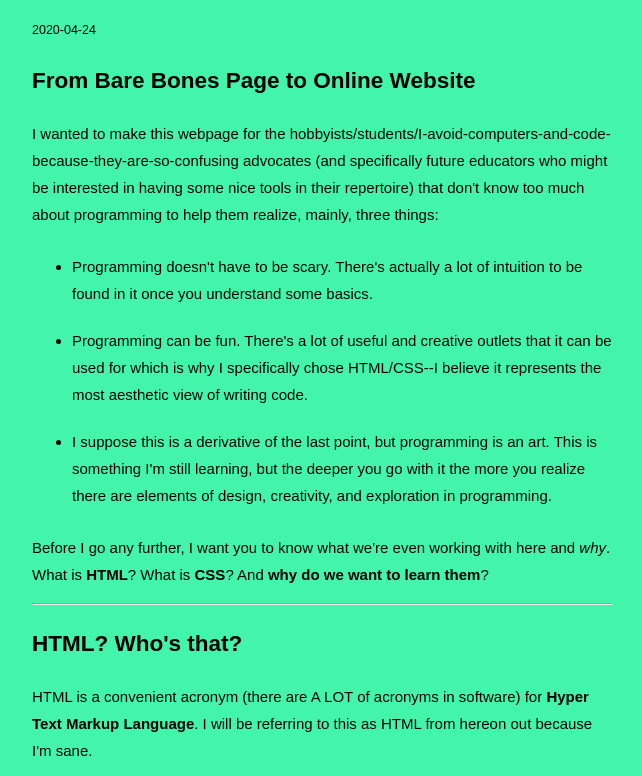
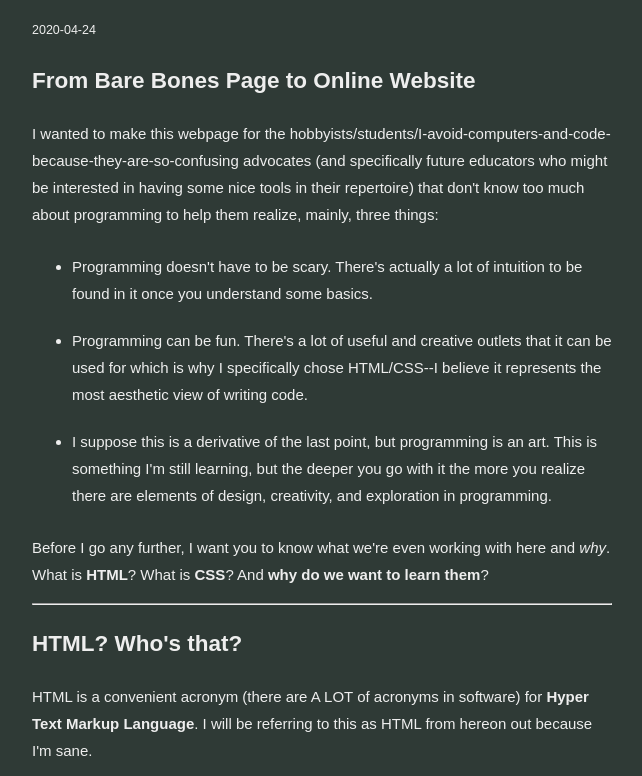
Before and after one commit to YangIon/htmlcss_tutorialsite, a plain HTML site: page index.html in a window 1280 px wide. Shown: the part 133-909 px from the top of the page, without its empty margins (318-960 px from the left). Drawn offline with Linux system fonts and the light colour scheme.

Commit message:
Changed main background color for readability

```diff
--- a/styles/main.css
+++ b/styles/main.css
@@ -1,10 +1,11 @@
+/* Change background color to be easier on the eyes */
 html, body {
     margin: 0;
     min-height: 100%;
     font-size: 15px;
     line-height: 1.8;
-    background-color: #42f5aa;
-    color: #000;
+    background-color: #2c3833de;
+    color: #eee;
     font-family: 'Nunito Sans', sans-serif;
 }
 
@@ -49,7 +50,7 @@ figure {
 }
 
 .blank-box {
-    border: 5px solid #000000;
+    border: 5px solid #eeeeee;
     min-width: 20rem;
     padding-bottom: 50vh;
 }
```
